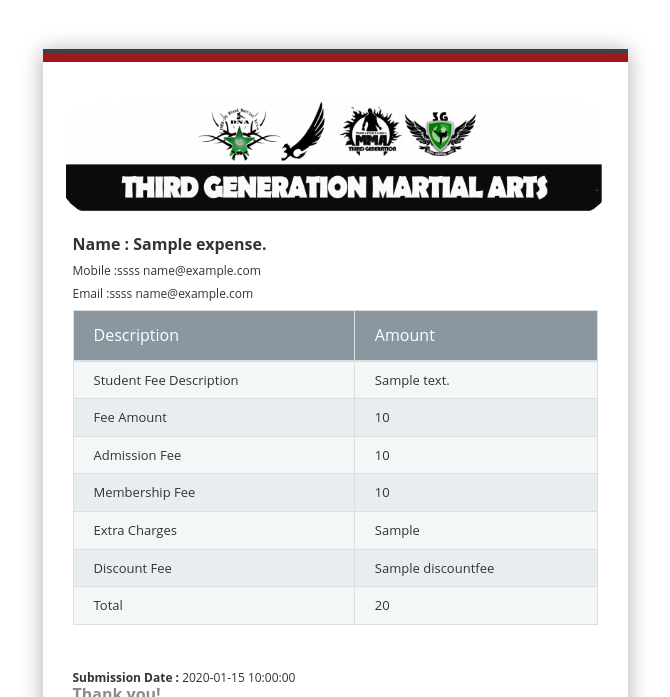
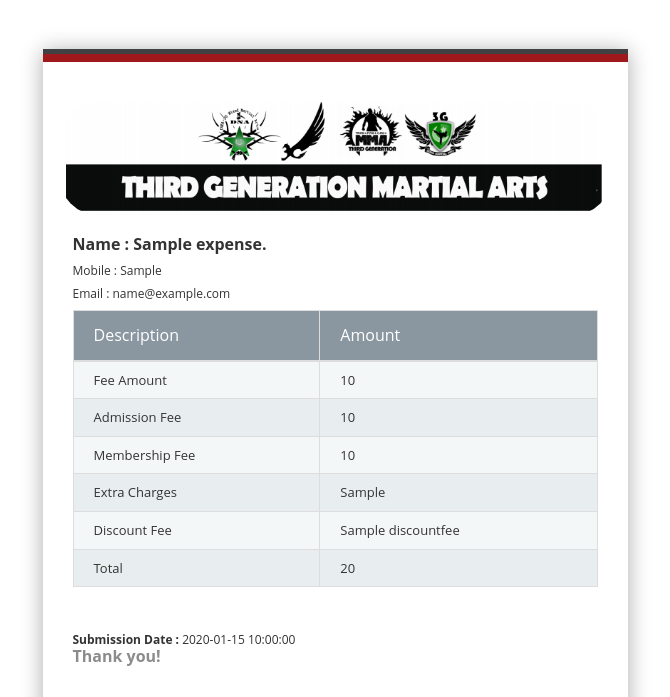
Before and after one commit to Tqkhan/3gmma, a PHP site: template application/views/admin/fee_pdf.php in a window 1280 px wide. Shown: the top 697 px of the page, without its empty margins (305-975 px from the left). Run offline with PHP 8.4, Linux system fonts and the light colour scheme; the template is opened without the code that fills it: most values are stand-ins (such as "Sample title", 1, 10 or a date in 2020); some libraries are stand-ins or nearby versions; grey boxes are pictures that could not be loaded.

Commit message:
set some issue

```diff
--- a/application/views/admin/fee_pdf.php
+++ b/application/views/admin/fee_pdf.php
@@ -182,9 +182,9 @@ td{
                   <br>
                     <div class="col-xs-6 col-sm-6 col-md-6 ">
                         <div class="receipt-right">
-                            <h5>Name : <?php echo $expense_data['student_name']; ?>.</h5>
-                            <h6>Mobile :</b>ssss <?php echo $expense_data['student_email']; ?></h6>
-                            <h6>Email :</b>ssss <?php echo $expense_data['student_email']; ?></h6>
+                            <h5>Name : <?php  echo $expense_data['student_name']; ?>.</h5>
+                            <h6>Mobile :</b> <?php echo $expense_data['student_contact']; ?></h6>
+                            <h6>Email :</b> <?php echo $expense_data['student_email']; ?></h6>
                         </div>
                     </div>
                 </div>
@@ -201,14 +201,6 @@ td{
                         </tr>
                     </thead>
                    <tbody> <!-- Table Body for content -->
-
-                           <tr>
-
-                           <td>Student Fee Description</td>
-                           <td><?php echo $expense_data['student_address']; ?></td>
-
-
-                         </tr>
                          <tr>
 
                            <td>Fee Amount</td>
```
